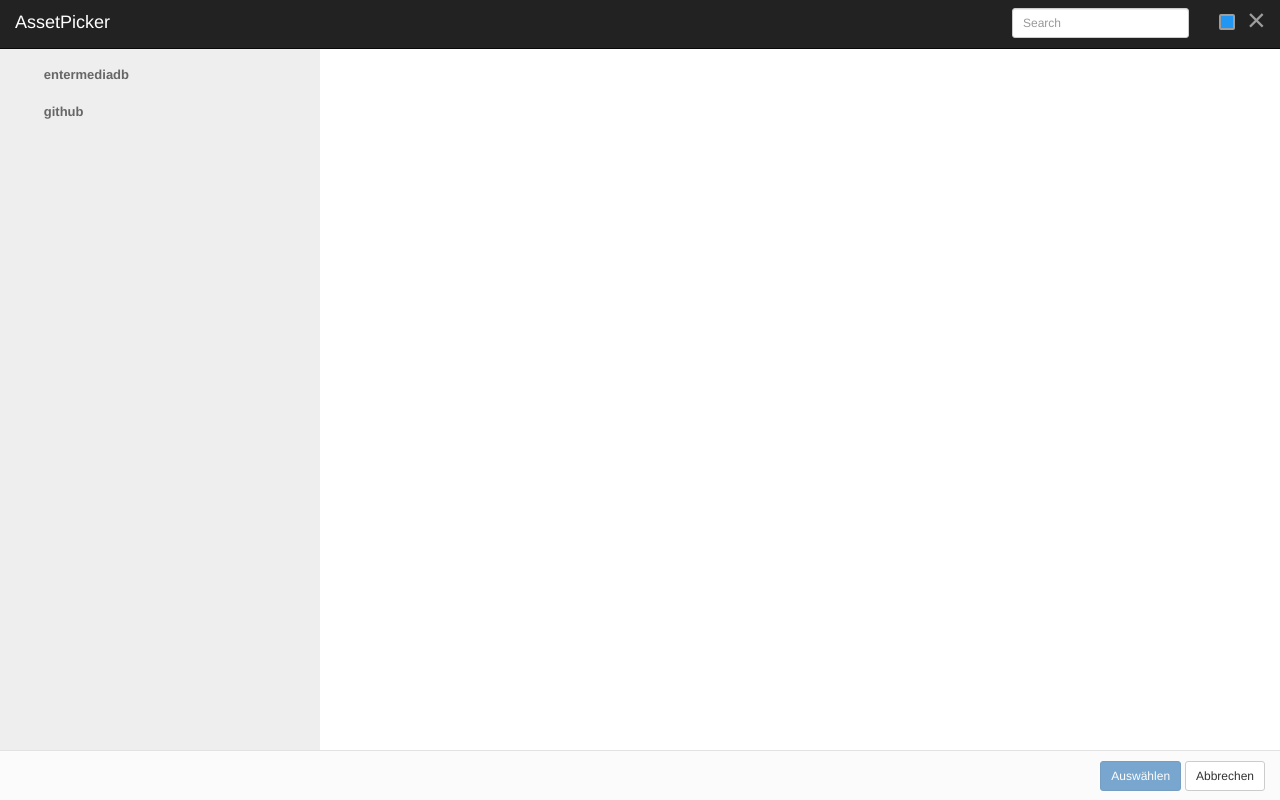
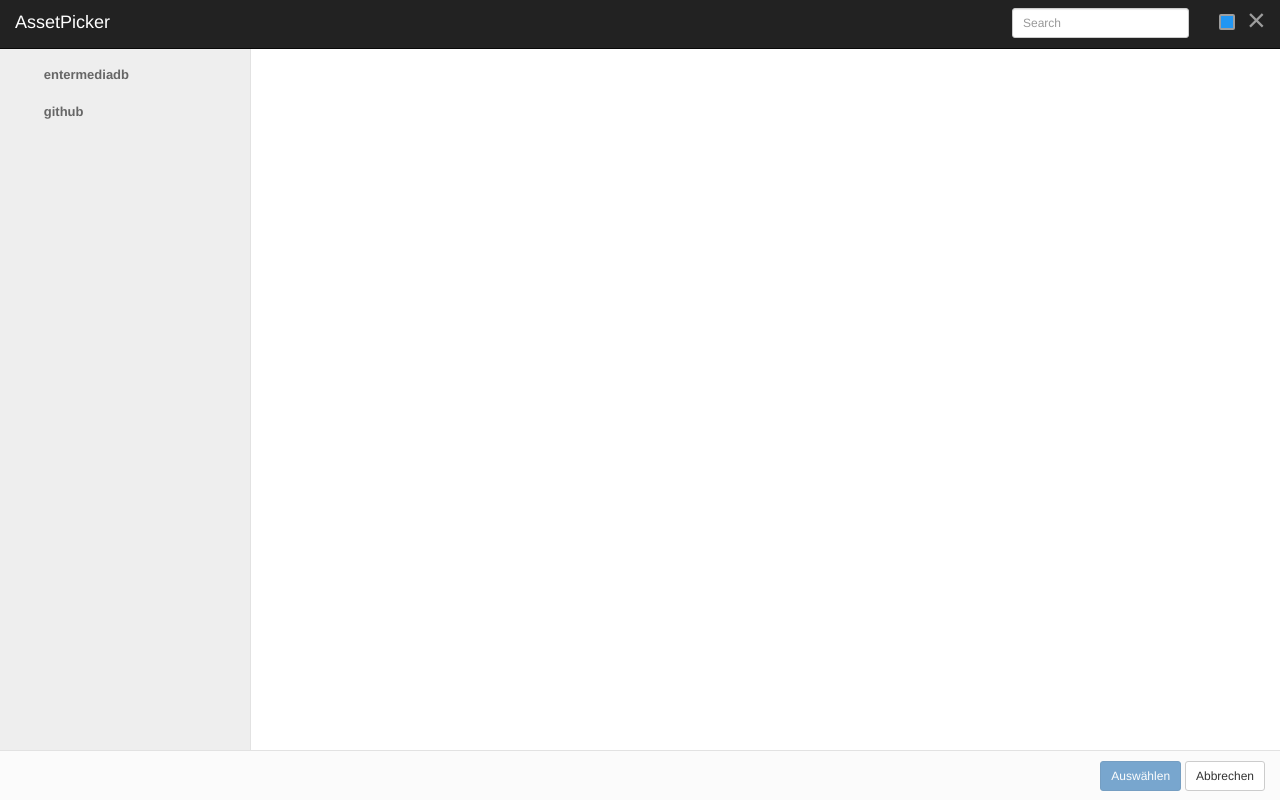
Before and after one commit to netresearch/assetpicker, a PHP site: page / in a window 1280 px wide. Run offline with PHP 8.4, Linux system fonts and the light colour scheme; some libraries are stand-ins or nearby versions; some web fonts are replaced.

Commit message:
Made sidebar resizable

```diff
--- a/dist/css/main.css
+++ b/dist/css/main.css
@@ -106,21 +106,22 @@ ul.tree, ul.tree ul {
   padding: 0;
   margin: 0; }
 
-.sidebar > .storage {
+#sidebar {
+  padding: 0 15px; }
+  #sidebar > .storage {
     margin: 16px 0; }
-  .sidebar > .storage > li > .item {
+    #sidebar > .storage > li > .item {
       font-size: 13px;
       color: #666;
       font-weight: bold;
       margin-bottom: 6px; }
-    .sidebar > .storage > li > .item > .glyphicon {
+      #sidebar > .storage > li > .item > .glyphicon {
         position: relative;
         left: -2px;
         margin-left: 2px; }
-  .sidebar > .storage > li > .storage-filters {
+    #sidebar > .storage > li > .storage-filters {
       padding-left: 6px; }
-
-.sidebar .panel {
+  #sidebar .panel {
     margin-top: 1em;
     margin-left: -6px; }
 
@@ -227,6 +228,12 @@ ul.tree, ul.tree ul {
 body {
   background: transparent; }
 
+* {
+  -moz-user-select: -moz-none;
+  -khtml-user-select: none;
+  -webkit-user-select: none;
+  user-select: none; }
+
 #app {
   opacity: 0;
   transition: opacity 0.2s; }
@@ -235,18 +242,27 @@ body {
 
 #main {
   position: absolute;
-  top: 48px;
-  bottom: 50px;
-  right: 0;
-  left: 0; }
-  #main > .row,
-  #main > .row > div {
-    height: 100%; }
-  #main > .row > div {
+  padding-top: 48px;
+  padding-bottom: 50px;
+  left: 0;
+  top: 0;
+  width: 100%;
+  height: 100%;
+  display: table; }
+  #main > div {
+    display: table-cell;
+    height: 100%;
     overflow-x: hidden;
     overflow-y: auto; }
-    #main > .row > div.sidebar {
-      background: #eeeeee; }
+    #main > div#sidebar {
+      background: #eeeeee;
+      width: 250px; }
+    #main > div.handle {
+      margin-left: -2px;
+      height: 100%;
+      width: 3px;
+      border-left: 1px solid #e2e2e2;
+      cursor: col-resize; }
 
 #footer {
   position: absolute;
--- a/index.html
+++ b/index.html
@@ -33,13 +33,12 @@
         </div>
         <div id="app-progress" class="loader-progress"></div>
     </nav>
-    <div class="container-fluid" id="main">
-        <div class="row">
-            <div class="col-md-3 sidebar">
-                <storage v-for="(id, storage) in config.storages" :open="$root.numStorages === 1" :id="id" :storage="storage"></storage>
-            </div>
-            <items class="col-md-9"></items>
+    <div id="main">
+        <div id="sidebar" :style="{width: $refs.handle.x + 'px'}">
+            <storage v-for="(id, storage) in config.storages" :open="$root.numStorages === 1" :id="id" :storage="storage"></storage>
         </div>
+        <handle class="handle" v-ref:handle></handle>
+        <items id="stage"></items>
     </div>
     <div id="footer">
         <button class="btn btn-sm btn-primary" :disabled="!picked.length" v-on:click="pick">{{t('footer.pick')}}</button>
--- a/src/js/app/index.js
+++ b/src/js/app/index.js
@@ -53,7 +53,8 @@ function create() {
         translations: require('./locales'),
         components: {
             storage: require('./components/storage'),
-            'items': require('./components/items')
+            'items': require('./components/items'),
+            handle: require('./components/handle')
         },
         created: function () {
             if (messaging) {
--- a/src/sass/components/_sidebar.scss
+++ b/src/sass/components/_sidebar.scss
@@ -1,4 +1,5 @@
-.sidebar {
+#sidebar {
+    padding:0 15px;
     > .storage {
         margin: ($padding-large-vertical) 0;
         > li > .item {
--- a/src/sass/main.scss
+++ b/src/sass/main.scss
@@ -34,6 +34,12 @@ $footer-height: $navbar-height + 2;
 body {
     background: transparent;
 }
+* {
+    -moz-user-select: -moz-none;
+    -khtml-user-select: none;
+    -webkit-user-select: none;
+    user-select: none;
+}
 
 #app {
     opacity: 0;
@@ -45,19 +51,30 @@ body {
 
 #main {
     position: absolute;
-    top: $navbar-height;
-    bottom: $footer-height;
-    right:0;
+    padding-top: $navbar-height;
+    padding-bottom: $footer-height;
     left:0;
-    > .row,
-    > .row > div {
+    top:0;
+    width:100%;
+    height:100%;
+    display: table;
+    > div {
+        display: table-cell;
         height: 100%;
-    }
-    > .row > div {
         overflow-x:hidden;
         overflow-y: auto;
-        &.sidebar {
+        &#sidebar {
             background:$gray-lighter;
+            width: 250px;
+        }
+        &#stage {
+        }
+        &.handle {
+            margin-left: -2px;
+            height: 100%;
+            width: 3px;
+            border-left:1px solid darken($gray-lighter, 5%);
+            cursor: col-resize;
         }
     }
 }
```
Also changed, not shown: src/js/app/components/handle.js (added, +27 -0 lines), src/sass/components/_navbar.scss (added, +86 -0 lines), dist/js/app.min.js, 1 other file. Lines whose indentation alone changed are shown as unchanged.
